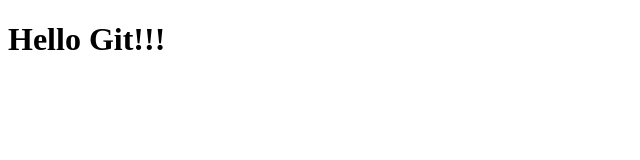
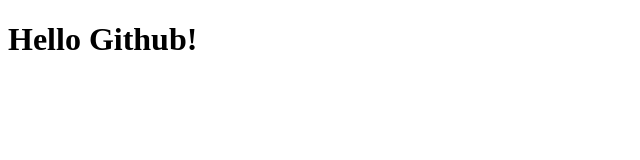
Before and after one commit to krulik/git-demo, a plain HTML site: page index.html in a window 1280 px wide. Shown: the full height of the page, 0-640 px from the left. Drawn offline with Linux system fonts and the light colour scheme.

Commit message:
change to github (#1)
* change to github

* fix code review comments

```diff
--- a/index.html
+++ b/index.html
@@ -7,6 +7,6 @@
   <title>Git Demo</title>
 </head>
 <body>
-  <h1>Hello Git!!!</h1>
+  <h1>Hello Github!</h1>
 </body>
 </html>
```
